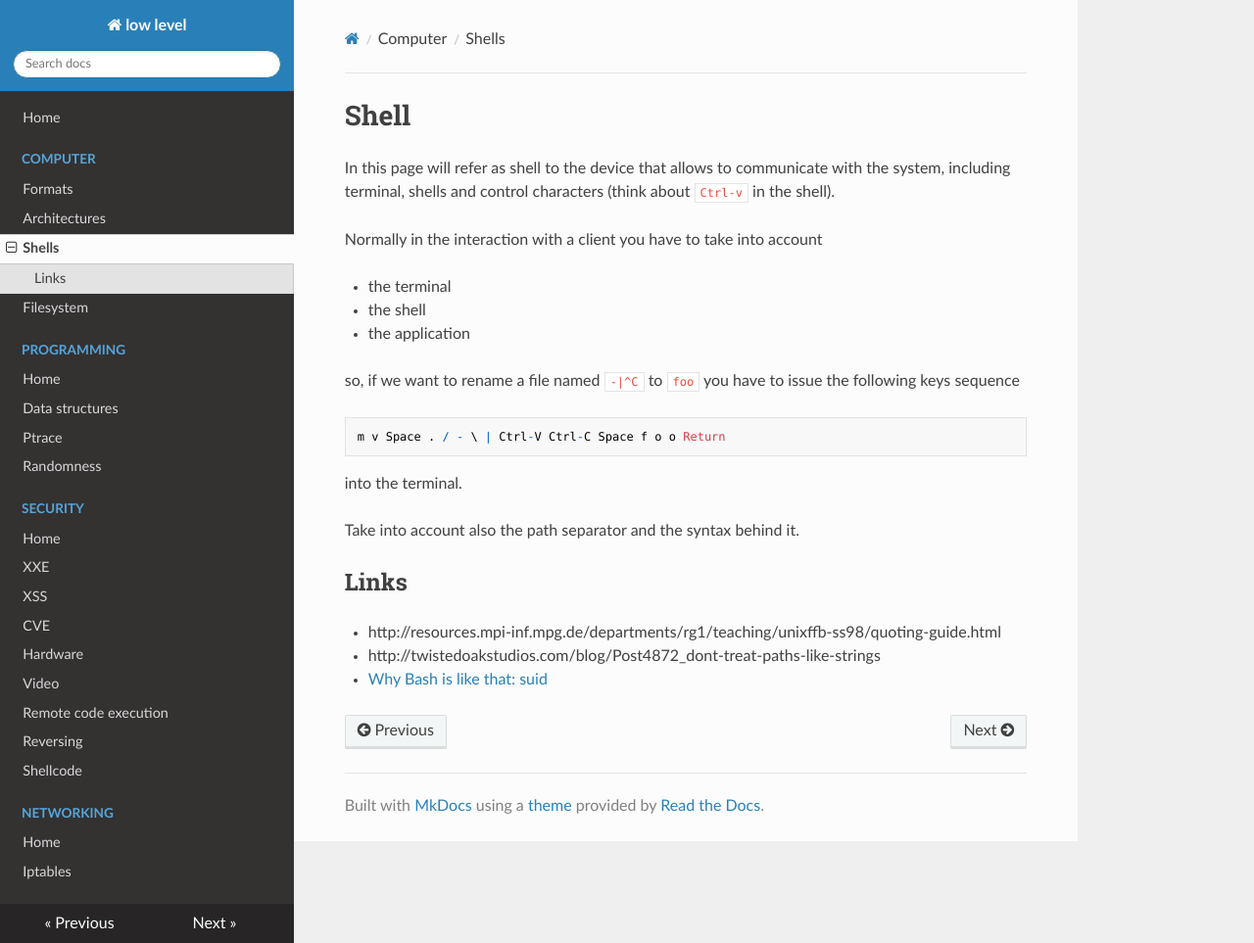
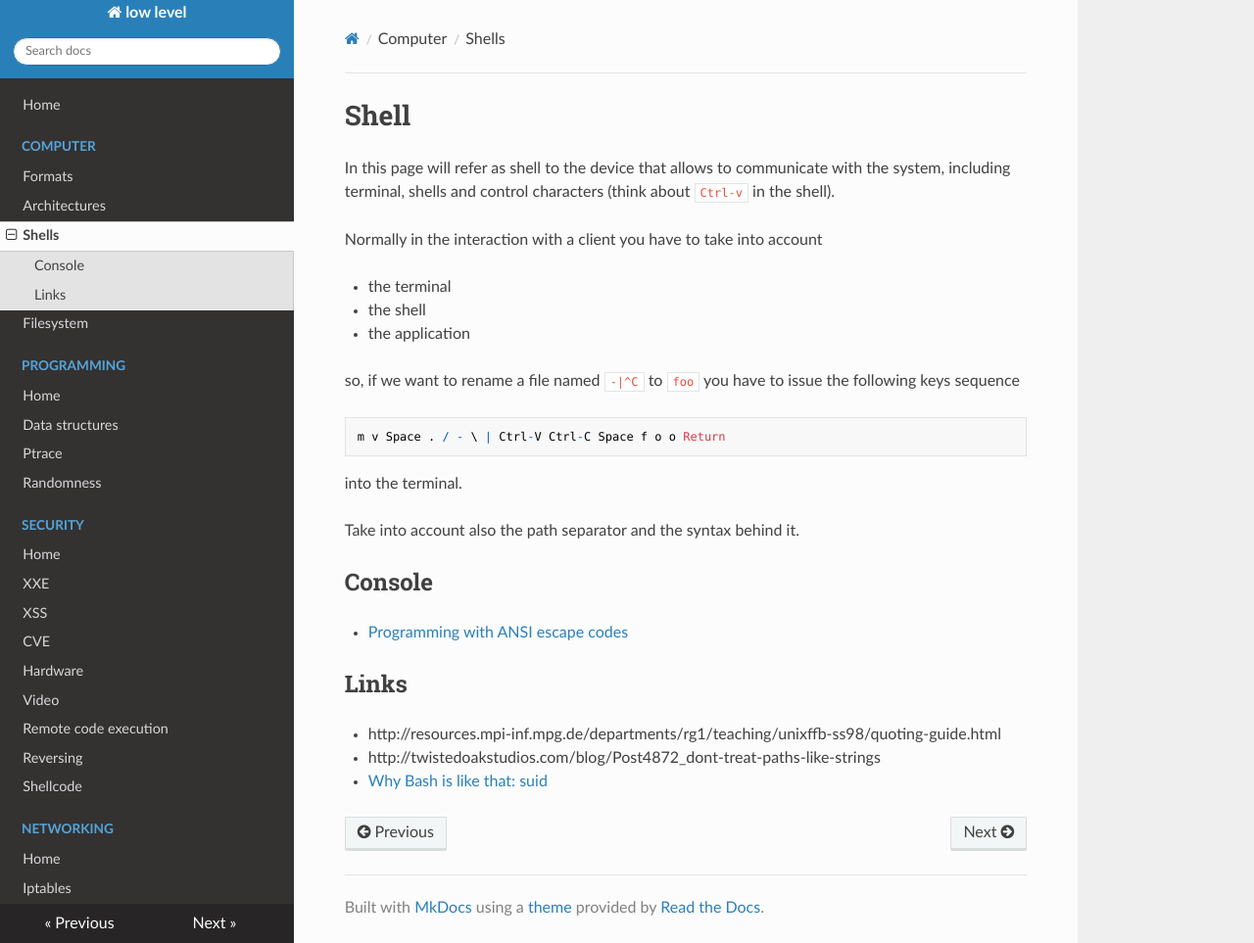
Before and after one commit to gipi/low-level, an MkDocs documentation site: the page built from docs/shell.md, in a window 1280 px wide and 963 px high. Shown: the whole window at 98% size. Built offline with MkDocs 1.6.1, drawn with Linux system fonts in a browser that asks for light colours; nearby versions of some CDN libraries; old or Windows-style settings are respelled for this version of MkDocs.

Commit message:
Add link about ANSI escape codes.

```diff
--- a/docs/shell.md
+++ b/docs/shell.md
@@ -18,6 +18,10 @@ into the terminal.
 
 Take into account also the path separator and the syntax behind it.
 
+## Console
+
+ - [Programming with ANSI escape codes](http://www.lihaoyi.com/post/BuildyourownCommandLinewithANSIescapecodes.html)
+
 ## Links
 
  - http://resources.mpi-inf.mpg.de/departments/rg1/teaching/unixffb-ss98/quoting-guide.html
```
